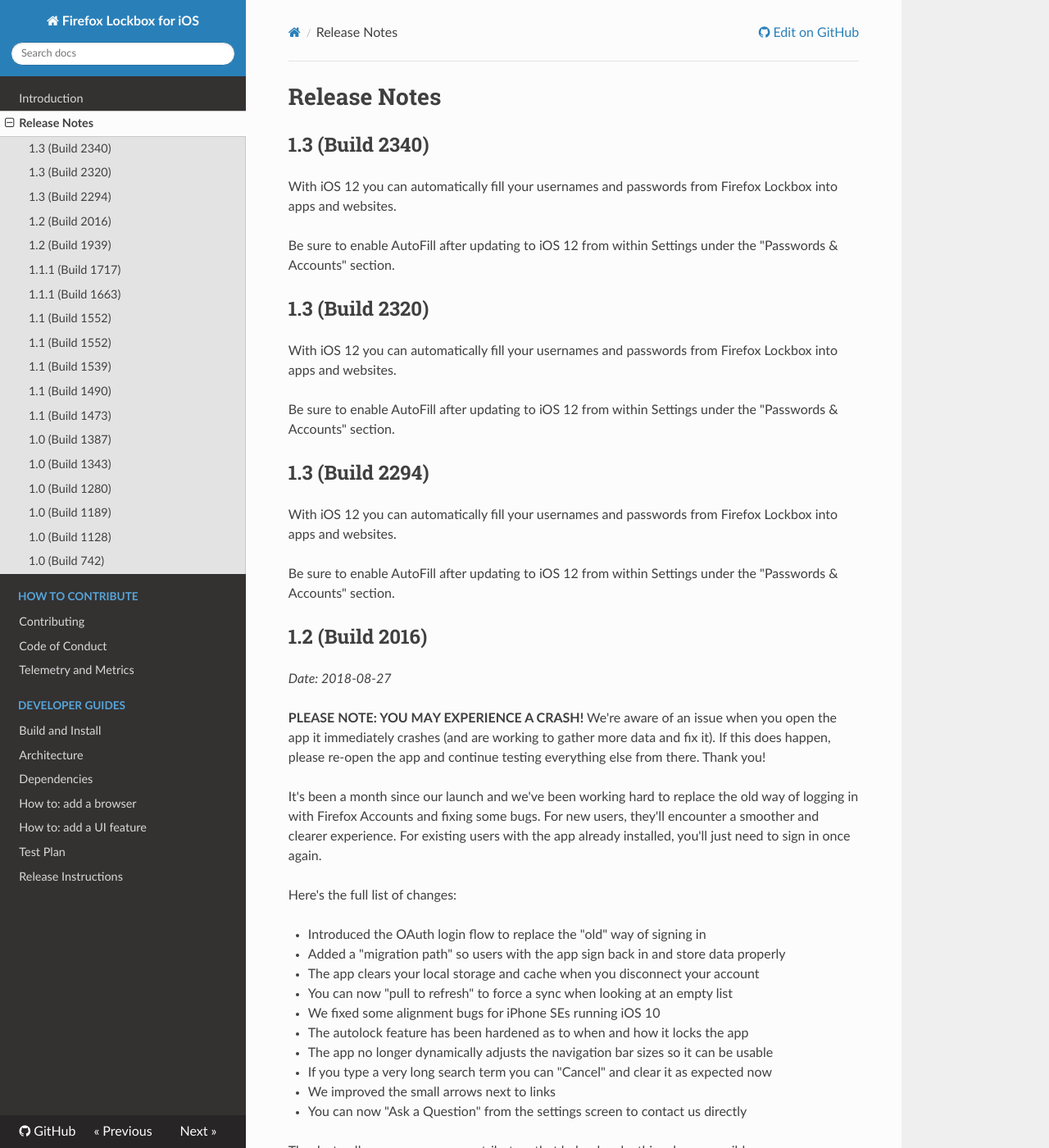
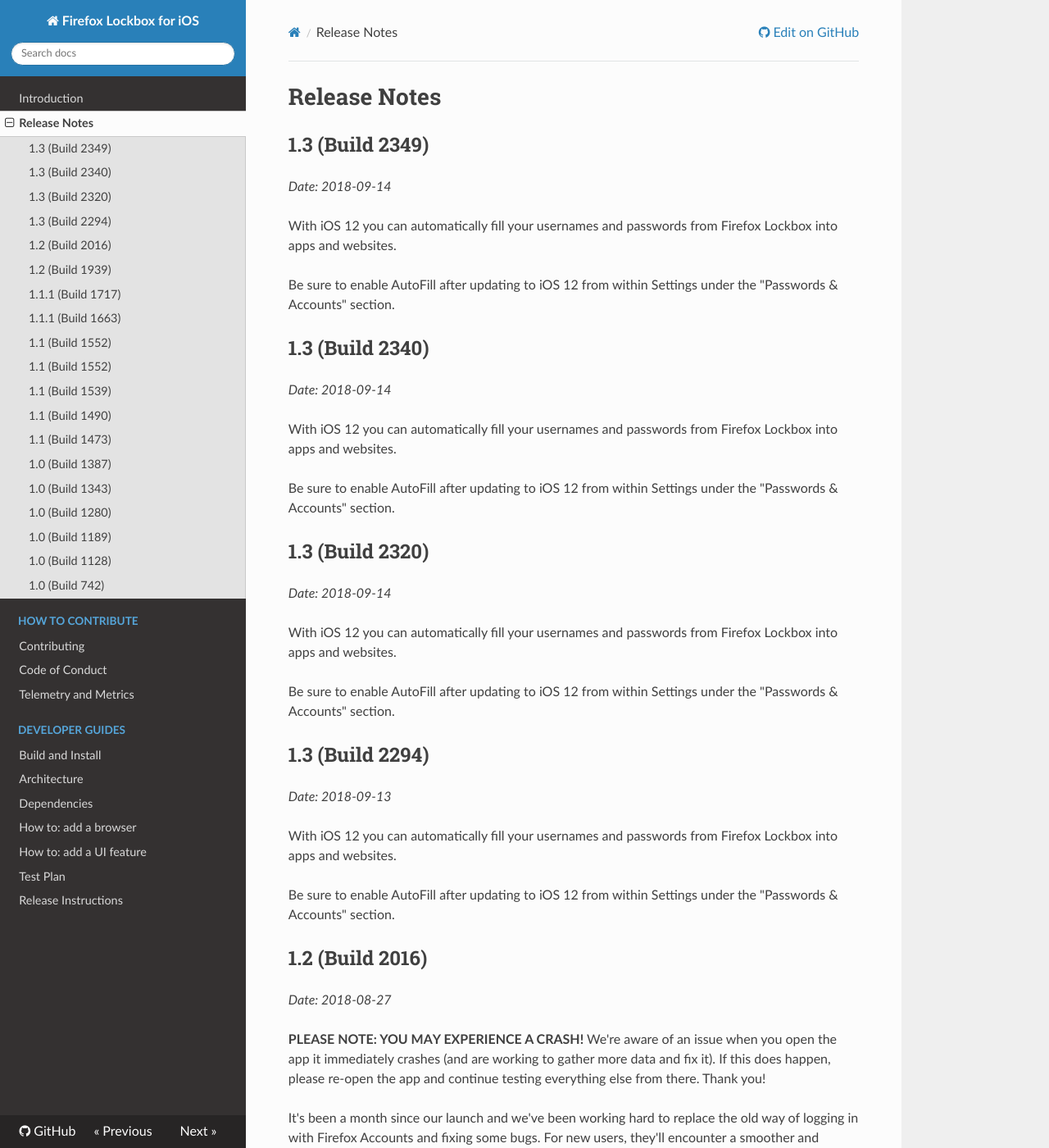
Before and after one commit to mozilla-lockwise/lockwise-ios, an MkDocs documentation site: the page built from docs/release-notes.md, in a window 1280 px wide and 1400 px high. Shown: the whole window at 82% size. Built offline with MkDocs 1.6.1, drawn with Linux system fonts in a browser that asks for light colours; nearby versions of some CDN libraries.

Commit message:
add dates and bump release notes with final 1.3 version

```diff
--- a/docs/release-notes.md
+++ b/docs/release-notes.md
@@ -1,6 +1,16 @@
 # Release Notes
 
+## 1.3 (Build 2349)
+
+_Date: 2018-09-14_
+
+With iOS 12 you can automatically fill your usernames and passwords from Firefox Lockbox into apps and websites.
+
+Be sure to enable AutoFill after updating to iOS 12 from within Settings under the "Passwords & Accounts" section.
+
 ## 1.3 (Build 2340)
+
+_Date: 2018-09-14_
 
 With iOS 12 you can automatically fill your usernames and passwords from Firefox Lockbox into apps and websites.
 
@@ -8,11 +18,15 @@
 
 ## 1.3 (Build 2320)
 
+_Date: 2018-09-14_
+
 With iOS 12 you can automatically fill your usernames and passwords from Firefox Lockbox into apps and websites.
 
 Be sure to enable AutoFill after updating to iOS 12 from within Settings under the "Passwords & Accounts" section.
 
 ## 1.3 (Build 2294)
+
+_Date: 2018-09-13_
 
 With iOS 12 you can automatically fill your usernames and passwords from Firefox Lockbox into apps and websites.
 
```
